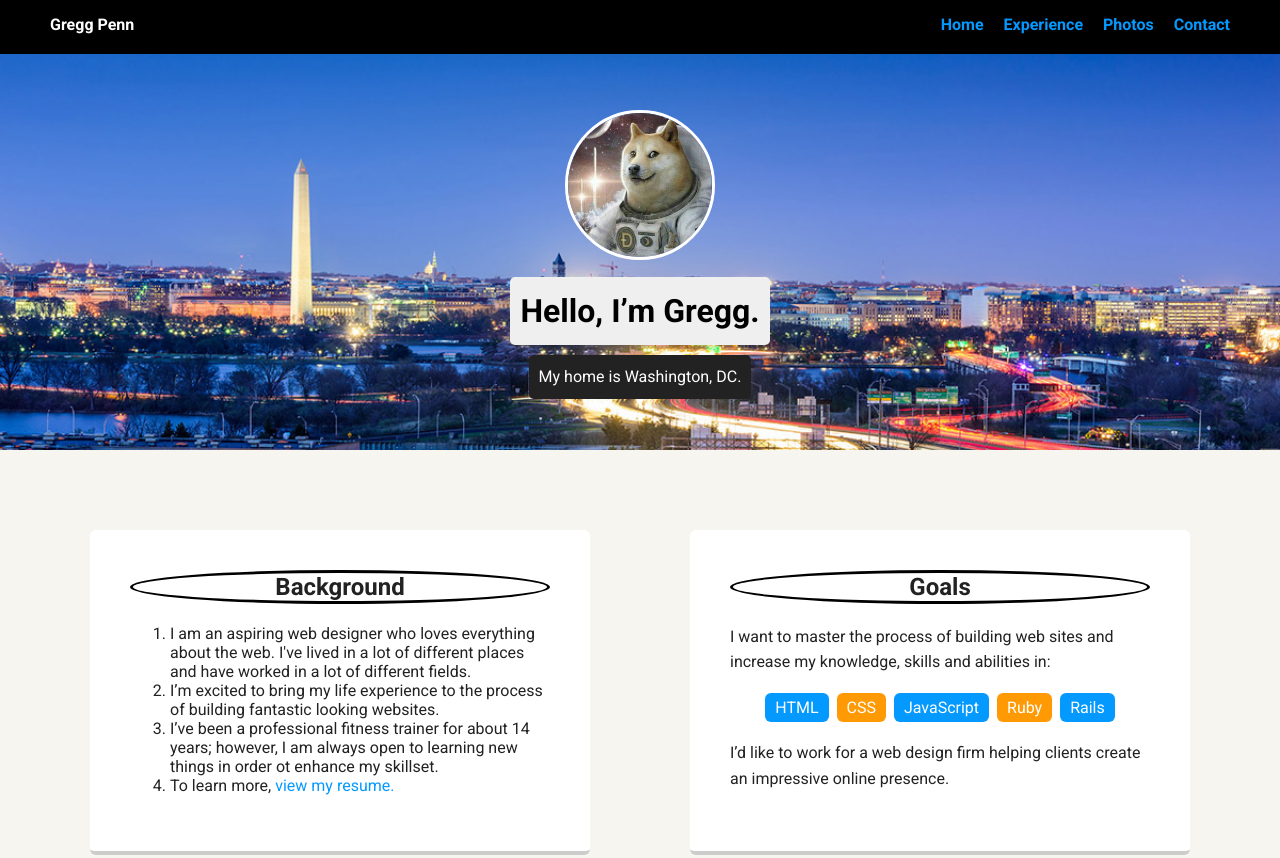
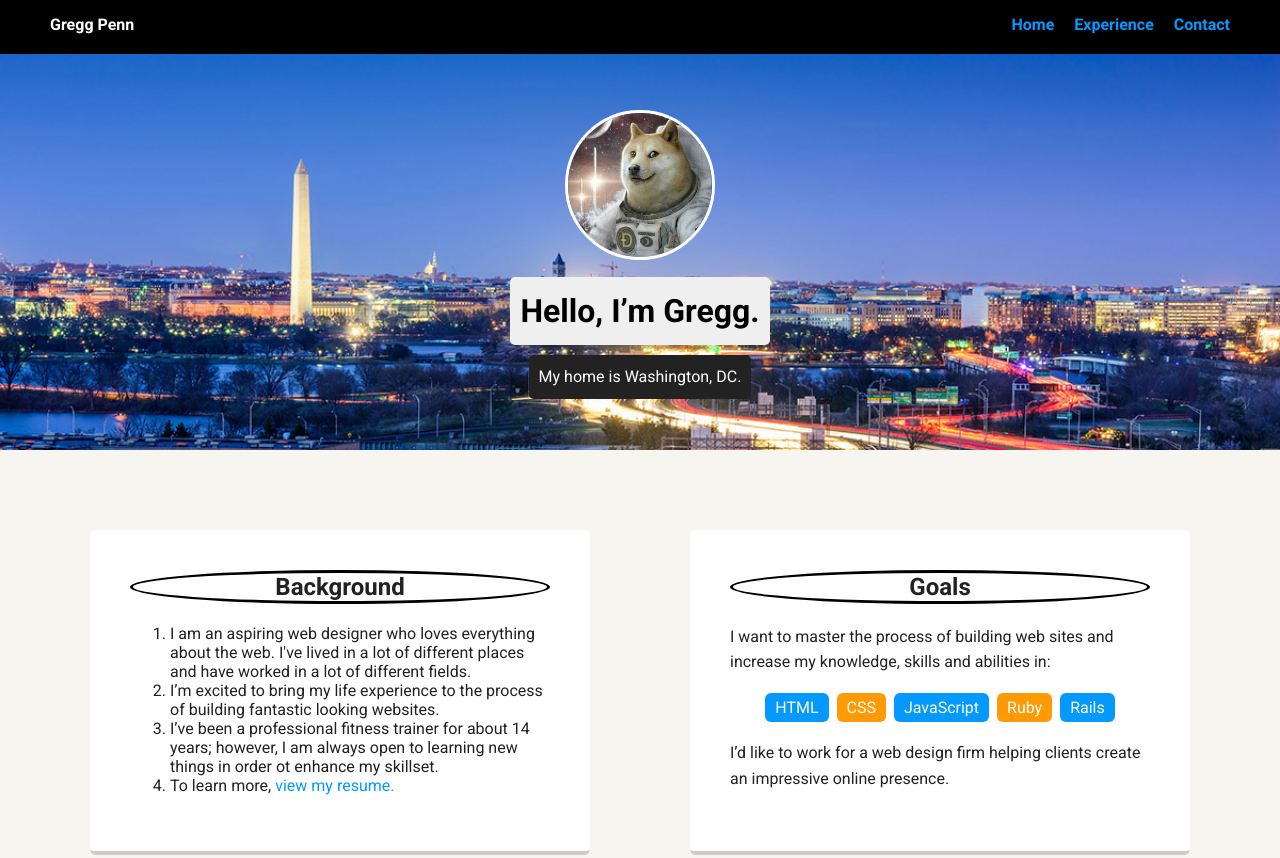
Before and after one commit to greggepenn/GitProject1, a plain HTML site: page index.html in a window 1280 px wide. Shown: the top 858 px of the page. Drawn offline with Linux system fonts and the light colour scheme; files whose address does not match are found by name; a web font is replaced by a local one.

Commit message:
Update index.html

```diff
--- a/index.html
+++ b/index.html
@@ -14,7 +14,6 @@
           <li class="name">Gregg Penn</li>
           <li><a href="index.html">Home</a></li>
           <li><a href="resume.html">Experience</a></li>
-          <li><a href="#">Photos</a></li>
           <li><a href="mailto:gregg.epenn@gmail.com">Contact</a></li>
         </ul>
     </div>
```
